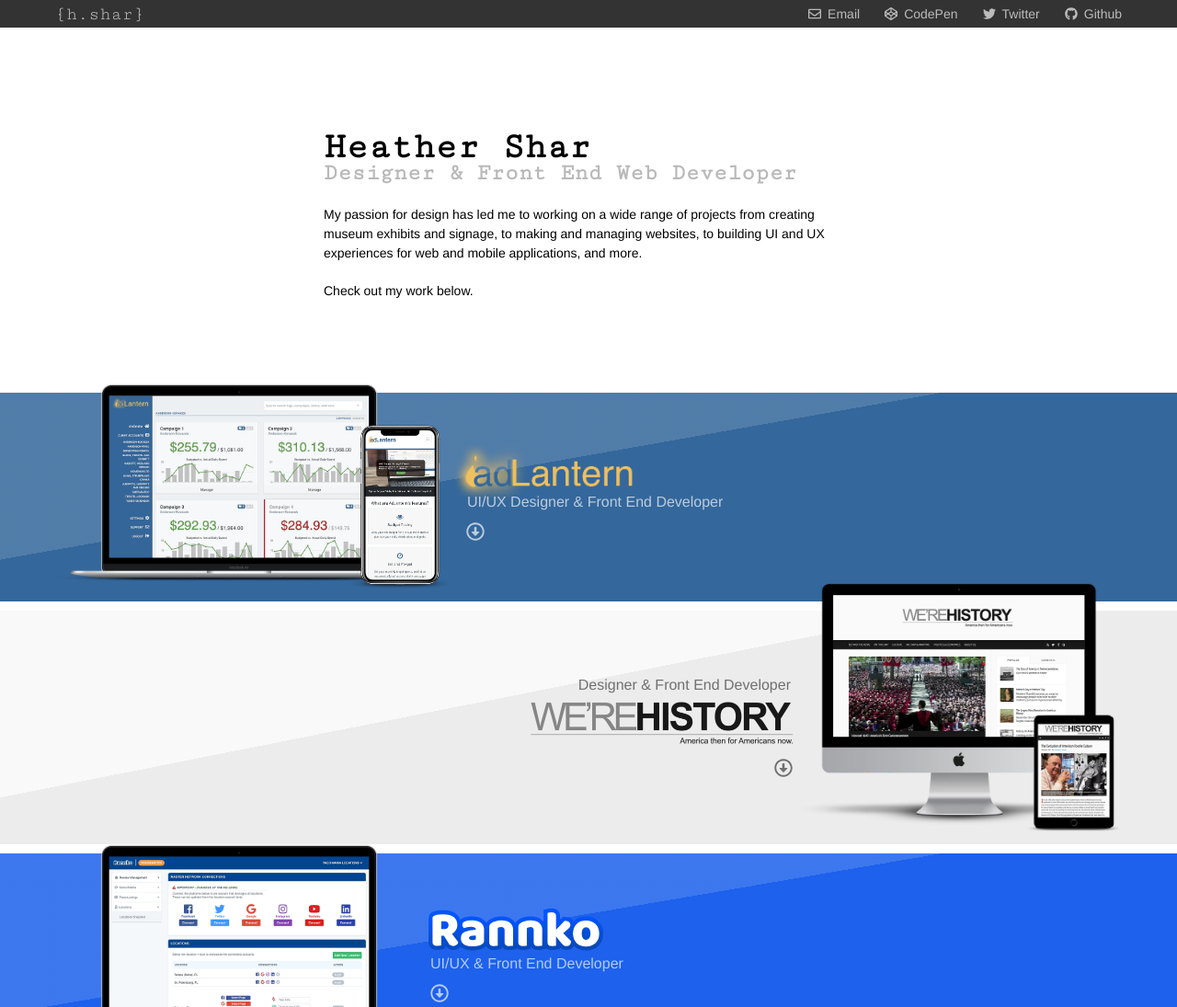
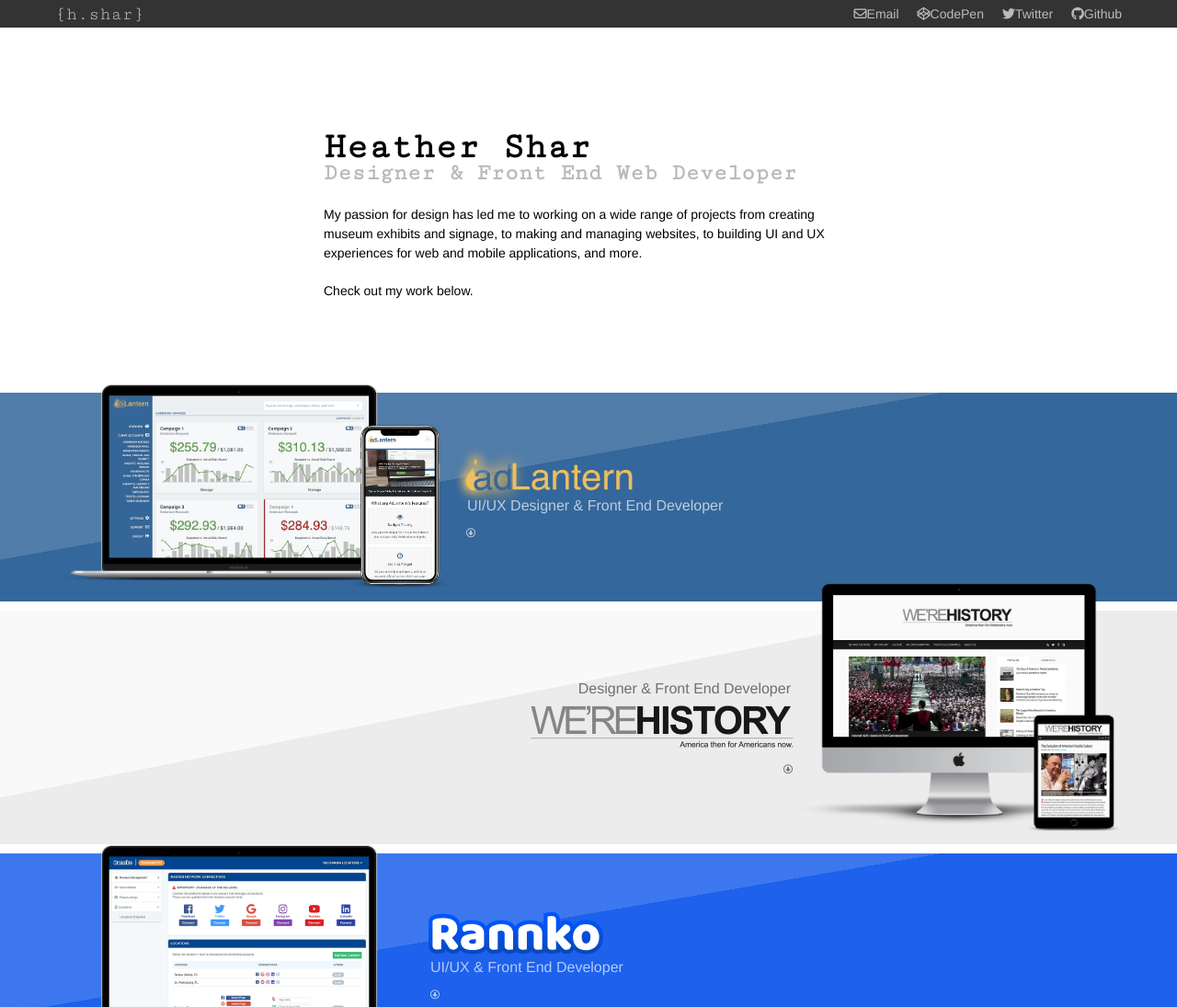
Before and after one commit to heatheraislinn/personal-site, a website: page index.html in a window 1280 px wide. Shown: the top 1095 px of the page at 92% size. Drawn offline with nearby package versions, Linux system fonts and the light colour scheme.

Commit message:
switch to fontawesome cdn

```diff
--- a/index.html
+++ b/index.html
@@ -7,7 +7,7 @@
         <title>Heather Shar | UX/UI Designer and Frontend Developer</title>
         <link rel="stylesheet" href="css/styles.css" type="text/css">
 
-        <script src="node_modules/@fortawesome/fontawesome-free/js/all.min.js"></script>
+        <script src="https://kit.fontawesome.com/ad592c19bc.js"></script>
 
         <script src="https://code.jquery.com/jquery-3.4.1.min.js"></script>
         <script src="js/slide.js"></script>
--- a/package.json
+++ b/package.json
@@ -9,7 +9,6 @@
   "author": "Heather Shar",
   "license": "ISC",
   "devDependencies": {
-    "@fortawesome/fontawesome-free": "^5.9.0",
     "node-sass": "^4.12.0"
   }
 }
```
Also changed, not shown: 1 other file.
